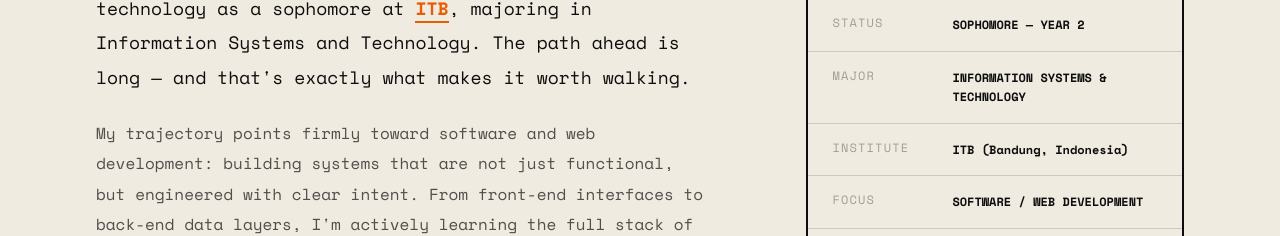
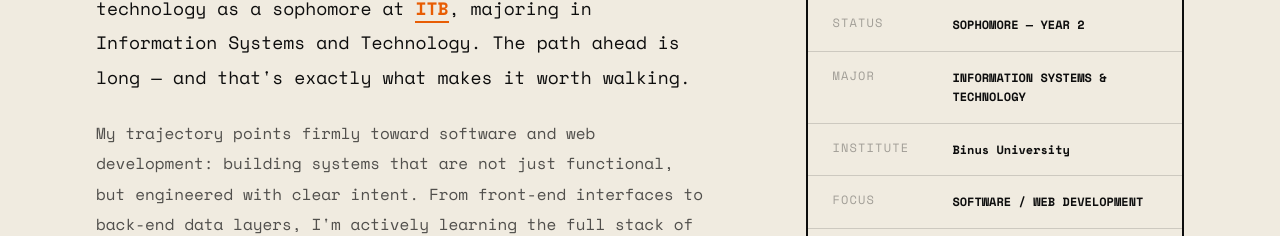
Before and after one commit to nicholasphalim/nicholas-portfolio-1, a Next.js app: page / in a window 1280 px wide. Shown: the part 1051-1287 px from the top of the page. Built offline with nearby package versions, Linux system fonts and the light colour scheme.

Commit message:
test CI/CD

```diff
--- a/app/components/About.tsx
+++ b/app/components/About.tsx
@@ -18,7 +18,7 @@
 const SYSTEM_INFO = [
   { label: 'STATUS',    value: 'SOPHOMORE — YEAR 2'                },
   { label: 'MAJOR',     value: 'INFORMATION SYSTEMS & TECHNOLOGY'  },
-  { label: 'INSTITUTE', value: 'ITB (Bandung, Indonesia)'           },
+  { label: 'INSTITUTE', value: 'Binus University'           },
   { label: 'FOCUS',     value: 'SOFTWARE / WEB DEVELOPMENT'         },
   { label: 'HOBBIES',   value: 'PHOTOGRAPHY · MUSIC · ART'          },
   { label: 'STATUS',    value: 'OPEN TO COLLABORATION'              },
```
